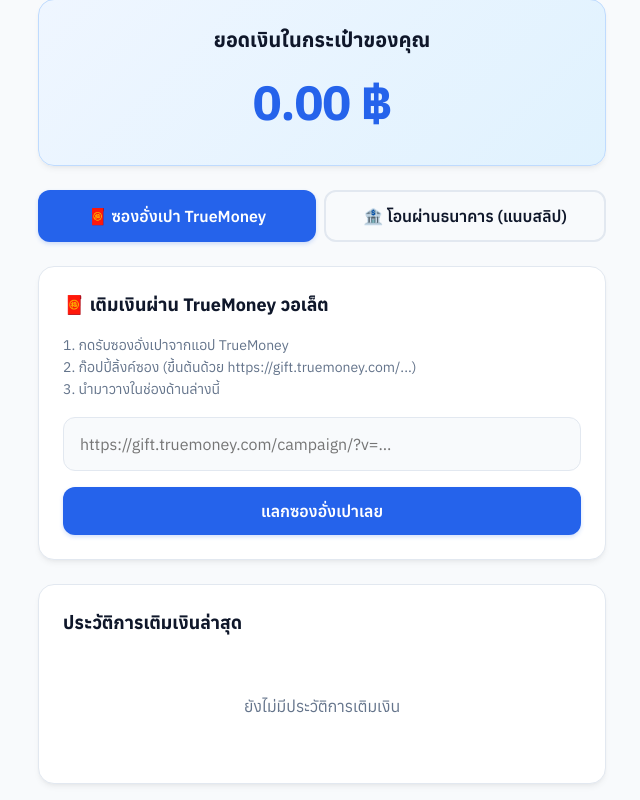
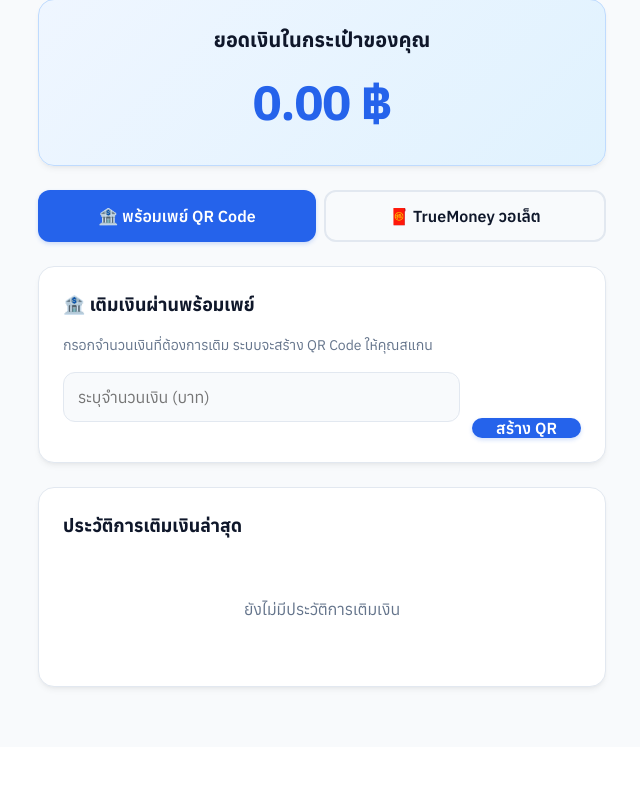
Before and after one commit to lynzy2044-eng/easy-shop, a Flask app: page /topup in a window 1280 px wide. Shown: the part 130-930 px from the top of the page, without its empty margins (318-958 px from the left). After the commit the page ends 820 px from the top, so only its background shows below. Run offline with Flask 3, Linux system fonts and the light colour scheme; a user stored in the database is signed in; data that the repository does not hold is empty.

Commit message:
Update topup.html

```diff
--- a/templates/topup.html
+++ b/templates/topup.html
@@ -12,49 +12,67 @@
 
   <!-- ปุ่มสลับแท็บ -->
   <div style="display: flex; gap: 8px; margin-bottom: 24px;">
-    <button id="tab-truemoney" class="btn" style="flex: 1; border-radius: 12px; background: var(--primary) !important;" onclick="switchTab('truemoney')">
-      🧧 ซองอั่งเปา TrueMoney
+    <button id="tab-promptpay" class="btn" style="flex: 1; border-radius: 12px;" onclick="switchTab('promptpay')">
+      🏦 พร้อมเพย์ QR Code
     </button>
-    <button id="tab-bank" class="btn ghost" style="flex: 1; border-radius: 12px; border: 2px solid var(--line); background: transparent !important; color: var(--text) !important;" onclick="switchTab('bank')">
-      🏦 โอนผ่านธนาคาร (แนบสลิป)
+    <button id="tab-truemoney" class="btn ghost" style="flex: 1; border-radius: 12px;" onclick="switchTab('truemoney')">
+      🧧 TrueMoney วอเล็ต
     </button>
   </div>
 
-  <!-- ส่วนที่ 1: TrueMoney -->
-  <div id="section-truemoney" class="card" style="display: block;">
+  <!-- Section 1: PromptPay (กรอกเงิน -> สร้าง QR -> แนบสลิปตรวจสอบ) -->
+  <div id="section-promptpay" class="card" style="display: block;">
+    <h3 style="margin-top: 0;">🏦 เติมเงินผ่านพร้อมเพย์</h3>
+
+    {% if not qr_code %}
+    <!-- ฟอร์มกรอกจำนวนเงิน (โชว์เฉพาะตอนที่ยังไม่มี QR) -->
+    <p class="muted" style="font-size: 14px; margin-bottom: 16px;">
+      กรอกจำนวนเงินที่ต้องการเติม ระบบจะสร้าง QR Code ให้คุณสแกน
+    </p>
+    <form method="post">
+      <input type="hidden" name="method" value="generate_qr">
+      <div style="display: flex; gap: 12px;">
+        <input type="number" name="promptpay_amount" min="10" step="0.01" placeholder="ระบุจำนวนเงิน (บาท)" required
+               style="flex: 1; padding: 14px; border-radius: 12px; border: 1px solid #e2e8f0; font-size: 16px;">
+        <button class="btn" type="submit" style="width: auto; padding: 0 24px; border-radius: 12px;">สร้าง QR</button>
+      </div>
+    </form>
+    {% else %}
+    <!-- แสดง QR (โชว์ตอนที่สร้าง QR แล้ว) -->
+    <div style="background: #0f172a; border-radius: 16px; padding: 24px; text-align: center; margin-bottom: 24px;">
+      <div style="display: flex; justify-content: space-between; color: #fff; margin-bottom: 16px; font-size: 14px;">
+        <span>สแกน QR พร้อมเพย์</span>
+        <span style="color: #38bdf8; font-weight: 700;">฿{{ "%.2f"|format(amount) }}</span>
+      </div>
+      <div style="background: #fff; padding: 12px; border-radius: 12px; display: inline-block;">
+        <img src="{{ qr_code }}" alt="PromptPay QR" style="width: 180px; height: 180px; display:block;">
+      </div>
+    </div>
+
+    <p class="muted" style="font-size: 14px; margin-bottom: 16px;">
+      โอนเงินตามยอดด้านบน แล้วแนบสลิปเพื่อให้ระบบตรวจสอบอัตโนมัติ
+    </p>
+
+    <form method="post" enctype="multipart/form-data">
+      <input type="hidden" name="method" value="verify_slip">
+      <input type="hidden" name="expected_amount" value="{{ amount }}">
+      <label for="slipUpload" style="display:flex; flex-direction:column; align-items:center; justify-content:center; border:2px dashed var(--line); border-radius:12px; padding:24px; cursor:pointer; background:#f8fafc; transition:var(--transition); margin-bottom:16px;">
+        <span style="font-weight:600; font-size: 14px;" id="fileNameDisplay">แนบสลิปโอนเงิน (ยอด {{ "%.2f"|format(amount) }} บาท)</span>
+        <input type="file" name="slip" id="slipUpload" accept="image/*" required style="display:none;" onchange="document.getElementById('fileNameDisplay').innerText = this.files[0].name;">
+      </label>
+      <button class="btn" type="submit" style="width: 100%; border-radius: 12px;">ยืนยันการชำระเงิน</button>
+    </form>
+    {% endif %}
+  </div>
+
+  <!-- Section 2: TrueMoney -->
+  <div id="section-truemoney" class="card" style="display: none;">
     <h3 style="margin-top: 0;">🧧 เติมเงินผ่าน TrueMoney วอเล็ต</h3>
-    <p class="muted" style="font-size: 14px; margin-bottom: 16px;">
-      1. กดรับซองอั่งเปาจากแอป TrueMoney<br>
-      2. ก๊อปปี้ลิ้งค์ซอง (ขึ้นต้นด้วย https://gift.truemoney.com/...)<br>
-      3. นำมาวางในช่องด้านล่างนี้
-    </p>
     <form method="post">
       <input type="hidden" name="method" value="truemoney">
       <input type="url" name="truemoney_link" placeholder="https://gift.truemoney.com/campaign/?v=..." required
              style="width: 100%; padding: 16px; border-radius: 12px; border: 1px solid #e2e8f0; margin-bottom: 16px; font-size: 16px;">
       <button class="btn" type="submit" style="width: 100%; border-radius: 12px;">แลกซองอั่งเปาเลย</button>
-    </form>
-  </div>
-
-  <!-- ส่วนที่ 2: โอนผ่านธนาคาร (แนบสลิป) -->
-  <div id="section-bank" class="card" style="display: none;">
-    <h3 style="margin-top: 0;">🏦 เติมเงินผ่านการโอนธนาคาร</h3>
-    <p class="muted" style="font-size: 14px; margin-bottom: 16px;">
-      1. โอนเงินเข้าบัญชีพร้อมเพย์เบอร์ <strong>{{ config.PROMPTPAY_PHONE }}</strong><br>
-      2. แคปเจอร์รูปสลิปโอนเงินให้เห็น QR Code ชัดเจน<br>
-      3. แนบรูปสลิปด้านล่างเพื่อให้ระบบตรวจสอบอัตโนมัติ
-    </p>
-    <form method="post" enctype="multipart/form-data">
-      <input type="hidden" name="method" value="promptpay">
-
-      <label for="slipUpload" style="display:flex; flex-direction:column; align-items:center; justify-content:center; border:2px dashed var(--line); border-radius:12px; padding:32px 16px; cursor:pointer; background:#f8fafc; transition:var(--transition); margin-bottom:16px;">
-        <svg width="32" height="32" fill="none" stroke="var(--muted)" stroke-width="2" viewBox="0 0 24 24" style="margin-bottom:8px;"><path stroke-linecap="round" stroke-linejoin="round" d="M4 16v1a3 3 0 003 3h10a3 3 0 003-3v-1m-4-8l-4-4m0 0L8 8m4-4v12"></path></svg>
-        <span style="font-weight:600; font-size: 15px; color:var(--text);" id="fileNameDisplay">กดเพื่อแนบรูปสลิป</span>
-        <span style="font-size:13px; color:var(--muted); margin-top:4px;">JPG, PNG (ไม่เกิน 5MB)</span>
-        <input type="file" name="slip" id="slipUpload" accept="image/*" required style="display:none;" onchange="document.getElementById('fileNameDisplay').innerText = this.files[0].name;">
-      </label>
-
-      <button class="btn" type="submit" style="width: 100%; border-radius: 12px;">ตรวจสอบสลิปและเติมเงิน</button>
     </form>
   </div>
 
@@ -64,10 +82,10 @@
     {% if history %}
       <div style="display: flex; flex-direction: column; gap: 12px;">
         {% for h in history %}
-          <div style="display: flex; justify-content: space-between; align-items: center; border-bottom: 1px solid var(--line); padding-bottom: 12px;">
+          <div style="display: flex; justify-content: space-between; border-bottom: 1px solid var(--line); padding-bottom: 12px;">
             <div>
-              <strong style="display: block; font-size: 15px; color: #0f172a; text-transform: capitalize;">
-                {% if h.method == 'truemoney' %}🧧 TrueMoney{% else %}🏦 โอนธนาคาร{% endif %}
+              <strong style="display: block; font-size: 15px; color: #0f172a;">
+                {% if h.method == 'truemoney' %}🧧 TrueMoney{% else %}🏦 พร้อมเพย์{% endif %}
               </strong>
               <span class="muted" style="font-size: 13px;">{{ h.created_at.strftime('%d/%m/%Y เวลา %H:%M น.') }}</span>
             </div>
@@ -84,37 +102,29 @@
 
 <script>
   function switchTab(tab) {
-    const btnTrue = document.getElementById('tab-truemoney');
-    const btnBank = document.getElementById('tab-bank');
-    const secTrue = document.getElementById('section-truemoney');
-    const secBank = document.getElementById('section-bank');
+    const btnP = document.getElementById('tab-promptpay');
+    const btnT = document.getElementById('tab-truemoney');
+    const secP = document.getElementById('section-promptpay');
+    const secT = document.getElementById('section-truemoney');
 
-    if (tab === 'truemoney') {
-      // เปิด TrueMoney
-      secTrue.style.display = 'block';
-      secBank.style.display = 'none';
-
-      // เปลี่ยนสีปุ่ม
-      btnTrue.style.background = 'var(--primary)';
-      btnTrue.style.color = '#fff';
-      btnTrue.style.border = 'none';
-
-      btnBank.style.background = 'transparent';
-      btnBank.style.color = 'var(--text)';
-      btnBank.style.border = '2px solid var(--line)';
+    if (tab === 'promptpay') {
+      secP.style.display = 'block';
+      secT.style.display = 'none';
+      btnP.style.background = 'var(--primary)';
+      btnP.style.color = '#fff';
+      btnP.style.border = 'none';
+      btnT.style.background = 'transparent';
+      btnT.style.color = 'var(--text)';
+      btnT.style.border = '2px solid var(--line)';
     } else {
-      // เปิด Bank
-      secTrue.style.display = 'none';
-      secBank.style.display = 'block';
-
-      // เปลี่ยนสีปุ่ม
-      btnBank.style.background = 'var(--primary)';
-      btnBank.style.color = '#fff';
-      btnBank.style.border = 'none';
-
-      btnTrue.style.background = 'transparent';
-      btnTrue.style.color = 'var(--text)';
-      btnTrue.style.border = '2px solid var(--line)';
+      secP.style.display = 'none';
+      secT.style.display = 'block';
+      btnT.style.background = 'var(--primary)';
+      btnT.style.color = '#fff';
+      btnT.style.border = 'none';
+      btnP.style.background = 'transparent';
+      btnP.style.color = 'var(--text)';
+      btnP.style.border = '2px solid var(--line)';
     }
   }
 </script>
```
